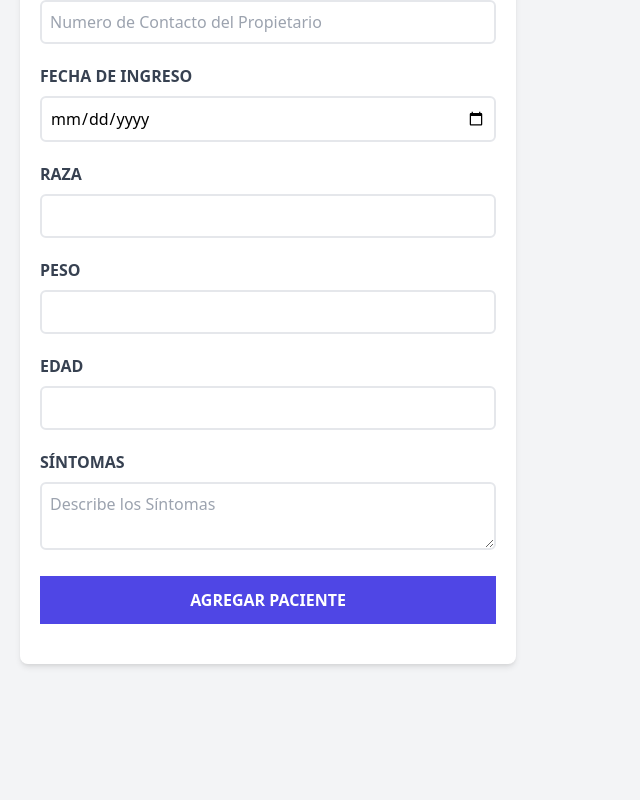
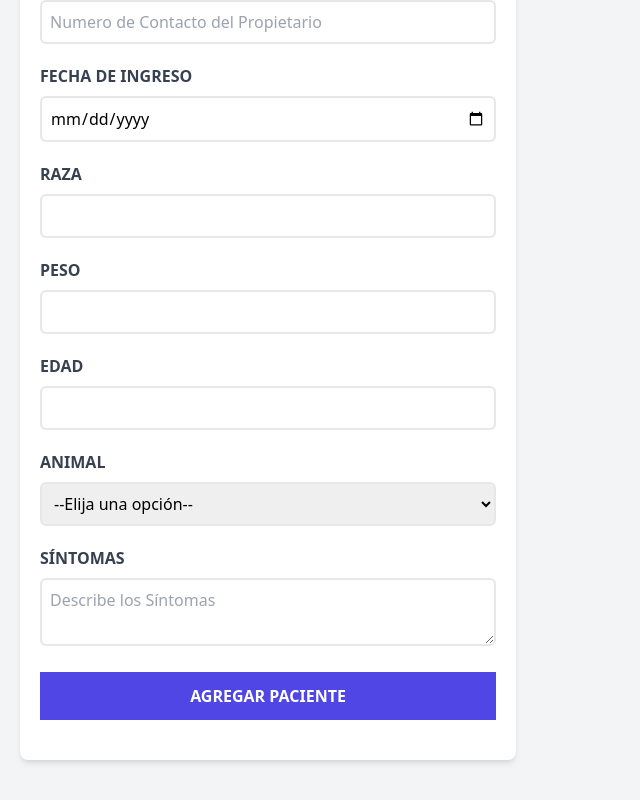
Before and after one commit to crafzito111/Citas-de-Veterinaria, a React (Vite) app: page / in a window 1280 px wide. Shown: the part 564-1364 px from the top of the page, without its empty margins (0-640 px from the left). Before the commit the page ends 1268 px from the top, so only its background shows below. Built offline with nearby package versions, Linux system fonts and the light colour scheme.

Commit message:
Cambios 01

```diff
--- a/src/App.jsx
+++ b/src/App.jsx
@@ -13,7 +13,7 @@ function App() {
       setLoading(true)
       setTimeout(() => {
         setLoading(false)
-      }, 1700);
+      }, 2000);
   }, [])
 
   useEffect(() => {
--- /dev/null
+++ b/src/components/AnimalSelect.jsx
@@ -0,0 +1,29 @@
+import React from 'react'
+
+const AnimalSelect = ({animal, setAnimal}) => {
+  return (
+    <div className='mb-5'>
+        <label for="pet-select" className='block text-gray-700 uppercase font-bold'>Animal</label>
+
+<select
+name="pets"
+id="pet-select"
+className='border-2 w-full p-2 mt-2 placeholder-gray-400 rounded-md'
+value={animal}
+onChange={ (e) => setAnimal(e.target.value) }
+>
+    <option value="">--Elija una opción--</option>
+    <option value="perro">Perro</option>
+    <option value="gato">Gato</option>
+    <option value="hamster">Hamster</option>
+    <option value="conejo">Conejo</option>
+    <option value="caballo">Caballo</option>
+    <option value="vaca">Vaca</option>
+    <option value="loro">Loro</option>
+    <option value="serpiente">Serpiente</option>
+</select>
+    </div>
+  )
+}
+
+export default AnimalSelect
--- a/src/components/Formulario.jsx
+++ b/src/components/Formulario.jsx
@@ -1,4 +1,5 @@
 import { useState, useEffect } from 'react';
+import AnimalSelect from './AnimalSelect';
 import Error from './Error'
 
 const Formulario = ({ pacientes, setPacientes, paciente, setPaciente }) => {
@@ -10,6 +11,7 @@ const Formulario = ({ pacientes, setPacientes, paciente, setPaciente }) => {
     const [raza, setRaza] = useState('')
     const [peso, setPeso] = useState('')
     const [edad, setEdad] = useState('')
+    const [animal, setAnimal] = useState('')
 
     const [error, setError] = useState(false)
 
@@ -23,6 +25,7 @@ const Formulario = ({ pacientes, setPacientes, paciente, setPaciente }) => {
             setRaza(paciente.raza)
             setPeso(paciente.peso)
             setEdad(paciente.edad)
+            setAnimal(paciente.animal)
 
         }
     }, [paciente])
@@ -40,7 +43,7 @@ const Formulario = ({ pacientes, setPacientes, paciente, setPaciente }) => {
         e.preventDefault();
 
         // Validación del Formulario
-        if( [ nombre, propietario, telefono, fecha, raza, sintomas ].includes('') ) {
+        if( [ nombre, propietario, telefono, fecha, raza, sintomas, animal ].includes('') ) {
             console.log('Hay Al Menos un campo vacio')
 
             setError(true)
@@ -59,6 +62,7 @@ const Formulario = ({ pacientes, setPacientes, paciente, setPaciente }) => {
             raza,
             peso,
             edad,
+            animal,
             sintomas
         }
 
@@ -84,6 +88,7 @@ const Formulario = ({ pacientes, setPacientes, paciente, setPaciente }) => {
         setRaza('')
         setPeso('')
         setEdad('')
+        setAnimal('')
         setSintomas('')
 
     }
@@ -196,6 +201,11 @@ const Formulario = ({ pacientes, setPacientes, paciente, setPaciente }) => {
                     />
                 </div>
 
+                <AnimalSelect
+                setAnimal={setAnimal}
+                animal={animal}
+                />
+
                 <div className="mb-5">
                     <label htmlFor="sintomas" className="block text-gray-700 uppercase font-bold">
                         Síntomas
--- a/src/components/Paciente.jsx
+++ b/src/components/Paciente.jsx
@@ -6,7 +6,7 @@ import Typography from '@mui/material/Typography';
 import ExpandMoreIcon from '@mui/icons-material/ExpandMore';
 
 const Paciente = ({paciente, setPaciente, eliminarPaciente}) => {
-    const { nombre, propietario, telefono, fecha, sintomas, id, raza, peso, edad } = paciente
+    const { nombre, propietario, telefono, fecha, sintomas, id, raza, peso, edad, animal } = paciente
 
     const handleEliminar = () => {
         const respuesta = confirm('Deseas eliminar este paciente?');
@@ -27,6 +27,7 @@ const Paciente = ({paciente, setPaciente, eliminarPaciente}) => {
           <Typography ><p className='flex gap-7 '>
            <span className='font-bold  text-gray-700  normal-case'> Propietario: {propietario}</span>
             <span className='font-bold  text-gray-700  normal-case'>Mascota: {nombre}</span>
+            <span className='font-bold  text-gray-700  normal-case'>Animal: {animal}</span>
             </p></Typography>
         </AccordionSummary>
         <AccordionDetails>
```
